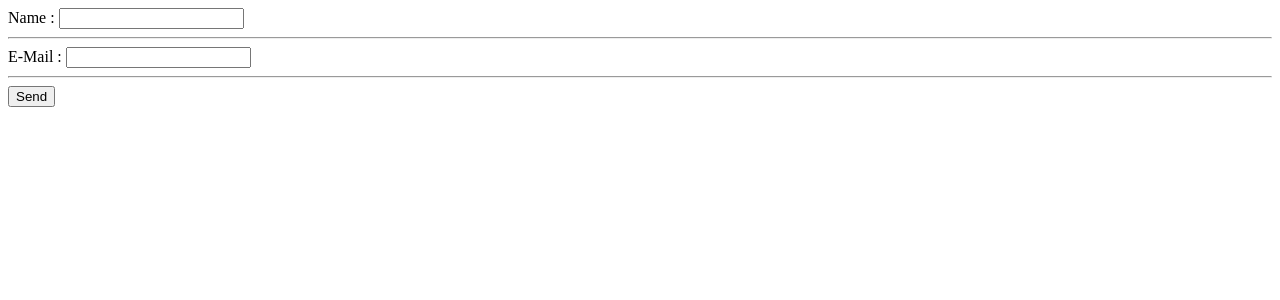
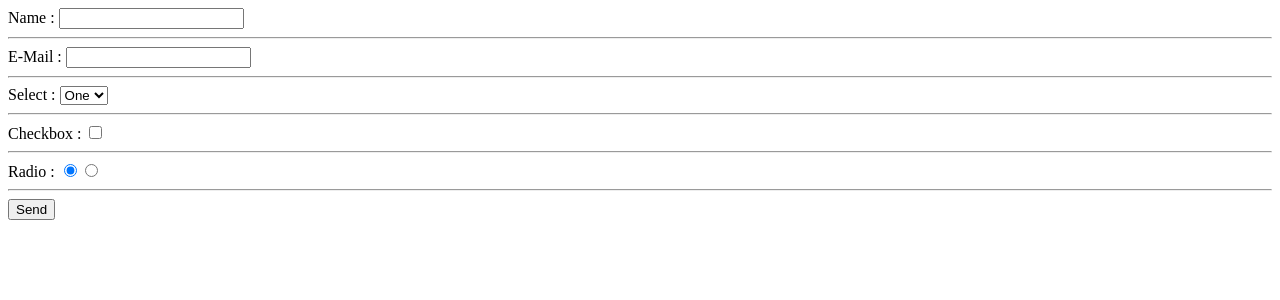
Before and after one commit to Rabee-Omran/Forms-with-React-JS-using-Formik, a React (Create React App) app: page / in a window 1280 px wide. Shown: the top 300 px of the page. Built offline with nearby package versions, Linux system fonts and the light colour scheme.

Commit message:
add more form fields

```diff
--- a/src/App.js
+++ b/src/App.js
@@ -9,10 +9,27 @@ class App extends Component{
 
   form = (props) =>{
     return <form onSubmit = {props.handleSubmit}>
+
     <label>Name : </label>
     <Field name = "name"/><hr/>
+
     <label>E-Mail : </label>
-    <Field name = "email"/><hr/>
+    <Field name = "email" type="email"/><hr/>
+
+    <label>Select : </label>
+    <Field name = "type" component="select">
+        <option value = "1"> One</option>
+        <option value = "2"> Two</option>
+    </Field><hr/>
+
+    <label>Checkbox : </label>
+    <Field name = "active" type="checkbox"/><hr/>
+
+
+    <label>Radio : </label>
+    <Field name = "category" type="radio" value = '1'/>
+    <Field name = "category" type="radio" value = '2'/><hr/>
+
       <button type = "submit"> Send</button>
     </form>
   }
@@ -25,7 +42,7 @@ class App extends Component{
 
       <div>
 
-          <Formik initialValues = {{name: "", email: ""}}onSubmit = {this.onSubmit} >
+          <Formik initialValues = {{name: "", email: "",type: "", active:false, category:'1'}}onSubmit = {this.onSubmit} >
             {this.form}
           </Formik>
 
```
